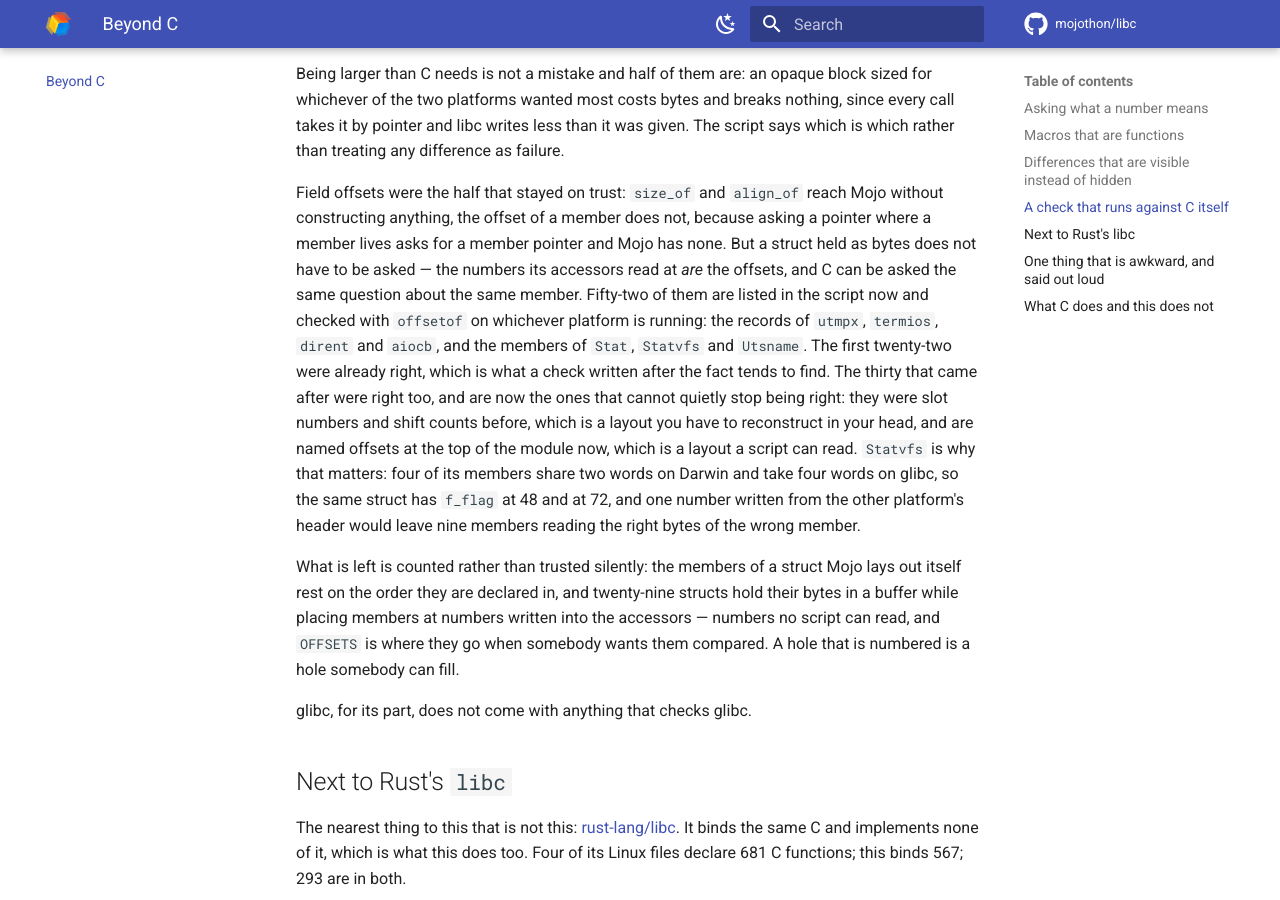
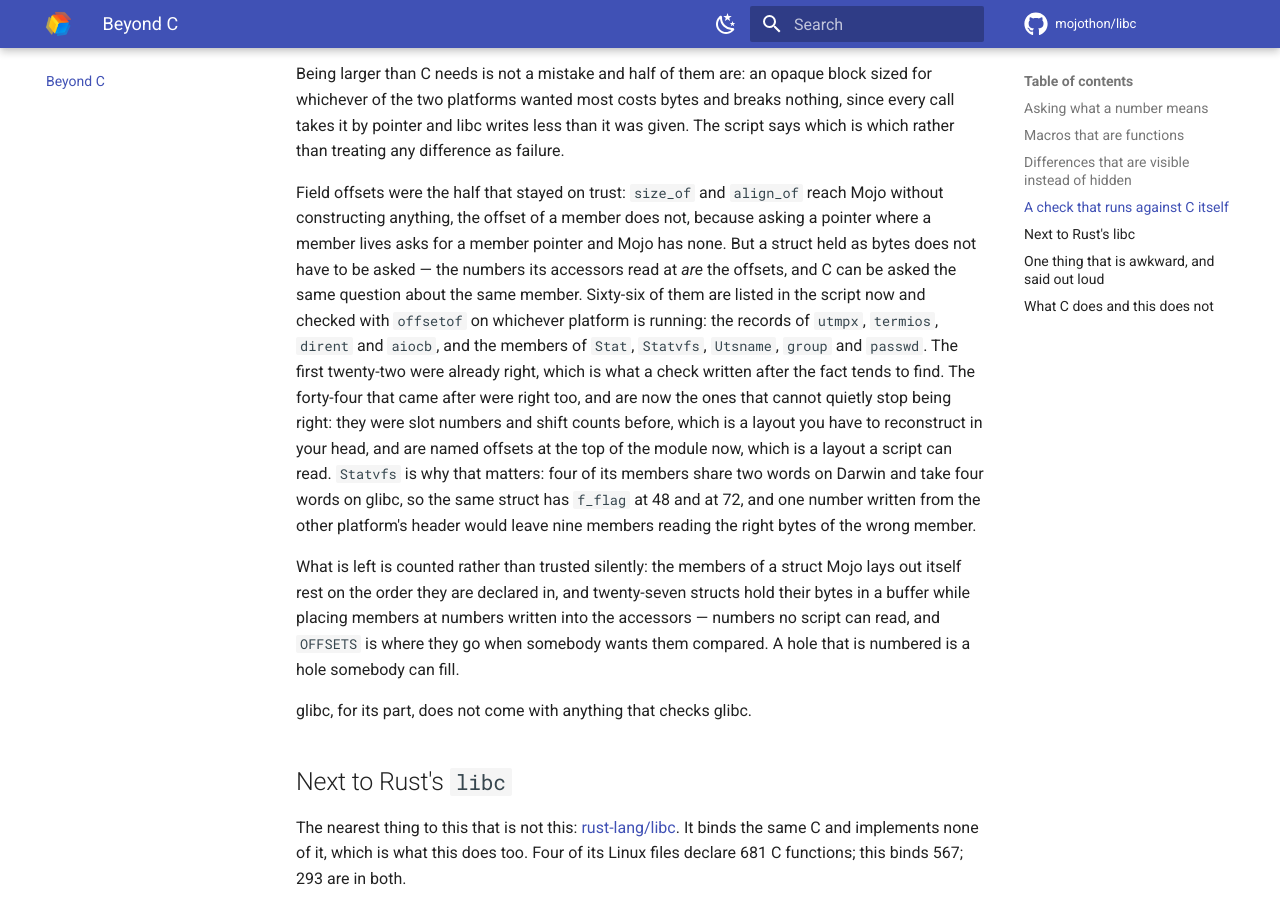
Before and after one commit to mojothon/libc, an MkDocs documentation site: the page built from docs/beyond-c.md, in a window 1280 px wide and 900 px high, scrolled down 2612 px. Built offline with MkDocs 1.6.1 and Material for MkDocs 9.7.7, drawn with Linux system fonts in a browser that asks for light colours; comment, search, counter and statistics services are not loaded.

Commit message:
refactor(grp,pwd): name the offsets of the two database rows
`group` and `passwd` are the two structs here whose members libc hands back
as pointers rather than numbers, so their getters were a call with a number
in it: `self._text_at(8)`, `self._text_at(24 if not
CompilationTarget.is_macos() else 40)`. The number was the member, and the
member was the number, which is fine until someone wants to know whether the
number is right.

`group` has four members and both platforms agree on all of them — the one
place in this package where the offsets could be a claim without a risk, so
they are checked instead of claimed. `passwd` has seven that POSIX fixes and
three that Darwin inserts after `pw_gid`, which pushes `pw_gecos`, `pw_dir`
and `pw_shell` eight bytes further in and makes the struct 72 bytes against
glibc's 48. The platform decision now happens once, where the constant is,
rather than at every read, and the three Darwin-only members are named too.

Fourteen offsets go into `OFFSETS`: sixty-six in total, sixty-three of them
checkable on Linux and the other three counted as checkable elsewhere rather
than dropped, and compared on the job where they exist. The numbers did not
change and the tests that walk the real user and group databases pass
unmodified.

```diff
--- a/docs/beyond-c.md
+++ b/docs/beyond-c.md
@@ -133,15 +133,16 @@
 because asking a pointer where a member lives asks for a member pointer and
 Mojo has none. But a struct held as bytes does not have to be asked — the
 numbers its accessors read at *are* the offsets, and C can be asked the
-same question about the same member. Fifty-two of them are listed in the
+same question about the same member. Sixty-six of them are listed in the
 script now and checked with `offsetof` on whichever platform is running:
 the records of `utmpx`, `termios`, `dirent` and `aiocb`, and the members of
-`Stat`, `Statvfs` and `Utsname`. The first twenty-two were already right,
-which is what a check written after the fact tends to find. The thirty that
-came after were right too, and are now the ones that cannot quietly stop
-being right: they were slot numbers and shift counts before, which is a
-layout you have to reconstruct in your head, and are named offsets at the
-top of the module now, which is a layout a script can read. `Statvfs` is
+`Stat`, `Statvfs`, `Utsname`, `group` and `passwd`. The first twenty-two
+were already right, which is what a check written after the fact tends to
+find. The forty-four that came after were right too, and are now the ones
+that cannot quietly stop being right: they were slot numbers and shift
+counts before, which is a layout you have to reconstruct in your head, and
+are named offsets at the top of the module now, which is a layout a script
+can read. `Statvfs` is
 why that matters: four of its members share two words on Darwin and take
 four words on glibc, so the same struct has `f_flag` at 48 and at 72, and
 one number written from the other platform's header would leave nine
@@ -149,7 +150,7 @@
 
 What is left is counted rather than trusted silently: the members of a
 struct Mojo lays out itself rest on the order they are declared in, and
-twenty-nine structs hold their bytes in a buffer while placing members at
+twenty-seven structs hold their bytes in a buffer while placing members at
 numbers written into the accessors — numbers no script can read, and
 `OFFSETS` is where they go when somebody wants them compared. A hole that
 is numbered is a hole somebody can fill.
```
Also changed, not shown: CHANGELOG.md (+12 -1 lines), docs/modules.md (+2 -2 lines), 3 other files.
